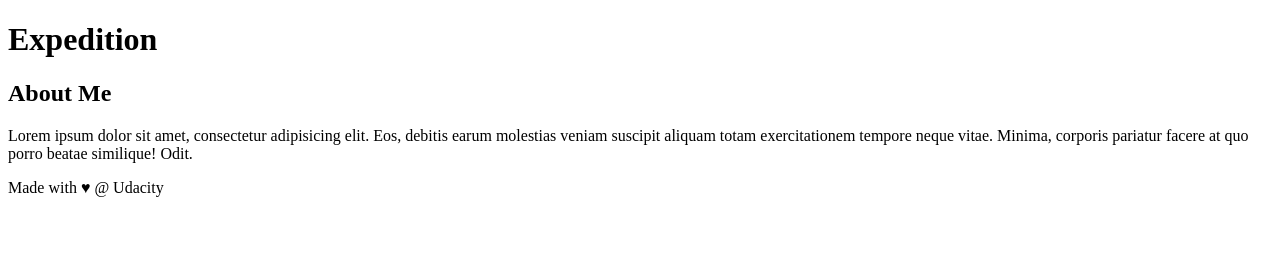
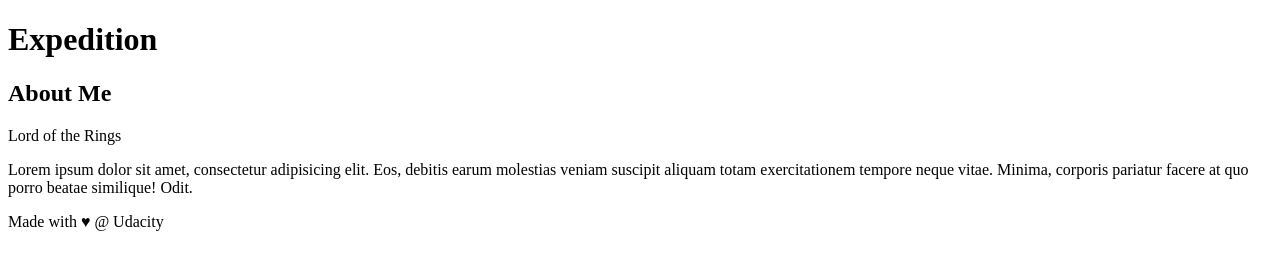
Before and after one commit to bolomz92/Udacity-Git-Course, a plain HTML site: page index.html in a window 1280 px wide. Drawn offline with Linux system fonts and the light colour scheme.

Commit message:
Add content to sidebar

```diff
--- a/index.html
+++ b/index.html
@@ -21,6 +21,7 @@
     <aside>
         <h2>About Me</h2>
 
+        <p>Lord of the Rings
         <p>Lorem ipsum dolor sit amet, consectetur adipisicing elit. Eos, debitis earum molestias veniam suscipit aliquam totam exercitationem tempore neque vitae. Minima, corporis pariatur facere at quo porro beatae similique! Odit.</p>
     </aside>
 
```
